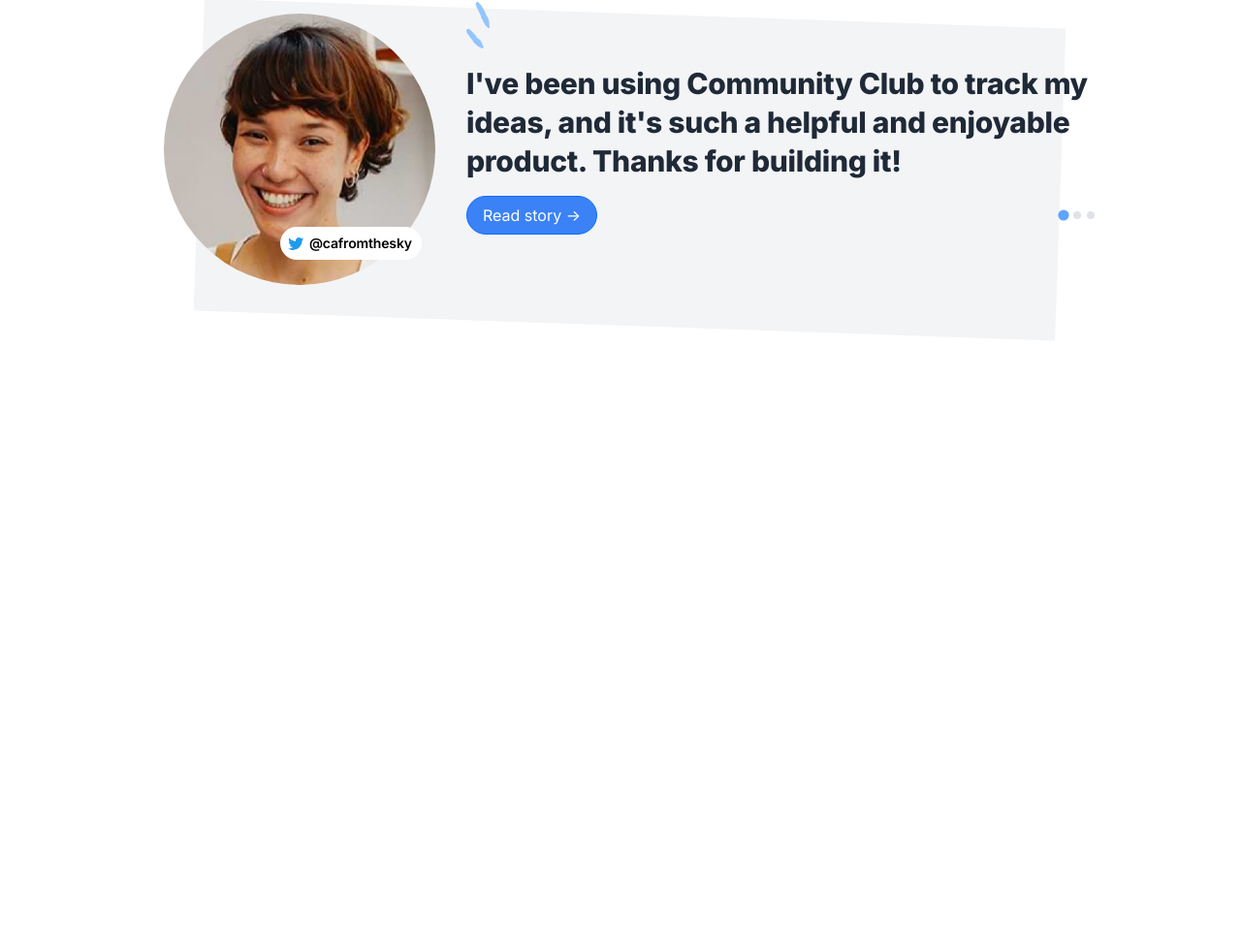
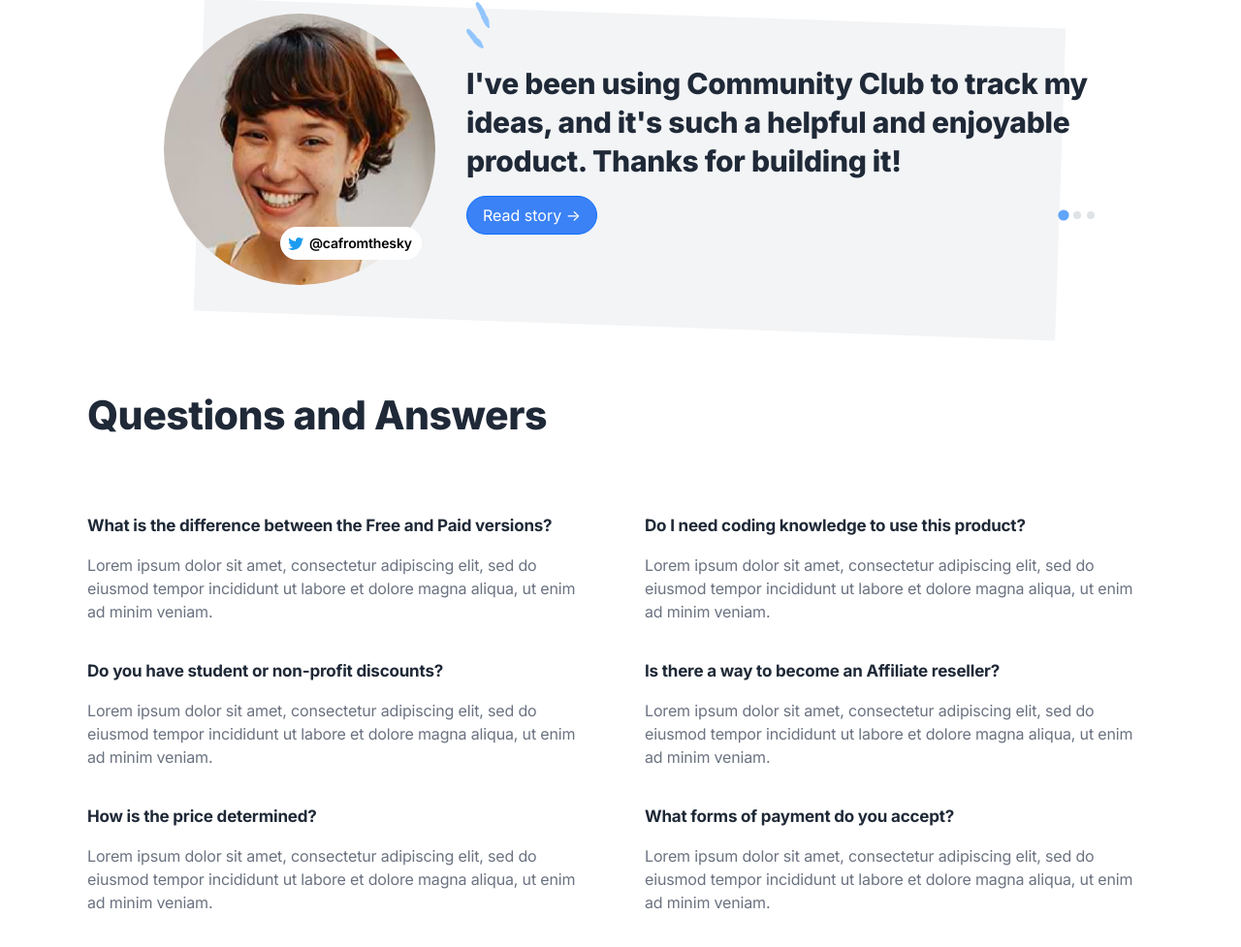
Before and after one commit to Anticore0/creative-platform, a plain HTML site: page index.html in a window 1280 px wide. Shown: the part 4014-4991 px from the top of the page at 97% size. Before the commit the page ends 4366 px from the top, so only its background shows below. Drawn offline with nearby package versions, Linux system fonts and the light colour scheme.

Commit message:
Added questions section

```diff
--- a/index.html
+++ b/index.html
@@ -391,6 +391,56 @@
                 </div>
             </div>
         </section>
+        <section>
+            <div class="container">
+                <div class="d-flex justify-content-center">
+                    <div class="questions-container">
+                        <h2 class="text-left questions-title">Questions and Answers</h2>
+                        <div class="row">
+                            <div class="col-md-6">
+                                <h5>What is the difference between the Free and Paid versions?</h5>
+                                <p>Lorem ipsum dolor sit amet, consectetur adipiscing elit, sed do eiusmod tempor
+                                    incididunt
+                                    ut
+                                    labore et dolore magna aliqua, ut enim ad minim veniam.</p>
+
+                                <h5>Do you have student or non-profit discounts?</h5>
+                                <p>Lorem ipsum dolor sit amet, consectetur adipiscing elit, sed do eiusmod tempor
+                                    incididunt
+                                    ut
+                                    labore et dolore magna aliqua, ut enim ad minim veniam.</p>
+
+                                <h5>How is the price determined?</h5>
+                                <p>Lorem ipsum dolor sit amet, consectetur adipiscing elit, sed do eiusmod tempor
+                                    incididunt
+                                    ut
+                                    labore et dolore magna aliqua, ut enim ad minim veniam.</p>
+                            </div>
+
+                            <div class="col-md-6">
+                                <h5>Do I need coding knowledge to use this product?</h5>
+                                <p>Lorem ipsum dolor sit amet, consectetur adipiscing elit, sed do eiusmod tempor
+                                    incididunt
+                                    ut
+                                    labore et dolore magna aliqua, ut enim ad minim veniam.</p>
+
+                                <h5>Is there a way to become an Affiliate reseller?</h5>
+                                <p>Lorem ipsum dolor sit amet, consectetur adipiscing elit, sed do eiusmod tempor
+                                    incididunt
+                                    ut
+                                    labore et dolore magna aliqua, ut enim ad minim veniam.</p>
+
+                                <h5>What forms of payment do you accept?</h5>
+                                <p>Lorem ipsum dolor sit amet, consectetur adipiscing elit, sed do eiusmod tempor
+                                    incididunt
+                                    ut
+                                    labore et dolore magna aliqua, ut enim ad minim veniam.</p>
+                            </div>
+                        </div>
+                    </div>
+                </div>
+            </div>
+        </section>
     </main>
     <footer></footer>
     <script src="https://cdn.jsdelivr.net/npm/bootstrap@5.3.3/dist/js/bootstrap.bundle.min.js"
--- a/style.css
+++ b/style.css
@@ -10,6 +10,51 @@ body {
 :root {
     --border-radius: 25px;
 }
+
+.questions-container * {
+    margin: 0;
+    padding: 0;
+}
+
+.questions-container {
+    width: 1100px;
+}
+
+.questions-title {
+    margin-top: 110px;
+    margin-bottom: 75px;
+    font-size: 41px;
+    line-height: 48px;
+    letter-spacing: -0.48px;
+    font-weight: 800;
+    color: #1F2937;
+}
+
+.questions-container .col-md-6:nth-child(1) {
+    padding-right: 25px;
+}
+
+.questions-container .col-md-6:nth-child(2) {
+    padding-left: 25px;
+}
+
+.questions-container h5 {
+    margin-bottom: 14px;
+    font-size: 17px;
+    line-height: 30px;
+    letter-spacing: -0.2px;
+    font-weight: 700;
+    color: #1F2937;
+}
+
+.questions-container p {
+    margin-bottom: 34px;
+    font-size: 16px;
+    line-height: 24px;
+    letter-spacing: -0.16px;
+    color: #6B7280;
+}
+
 
 .story-container {
     position: relative;
```
